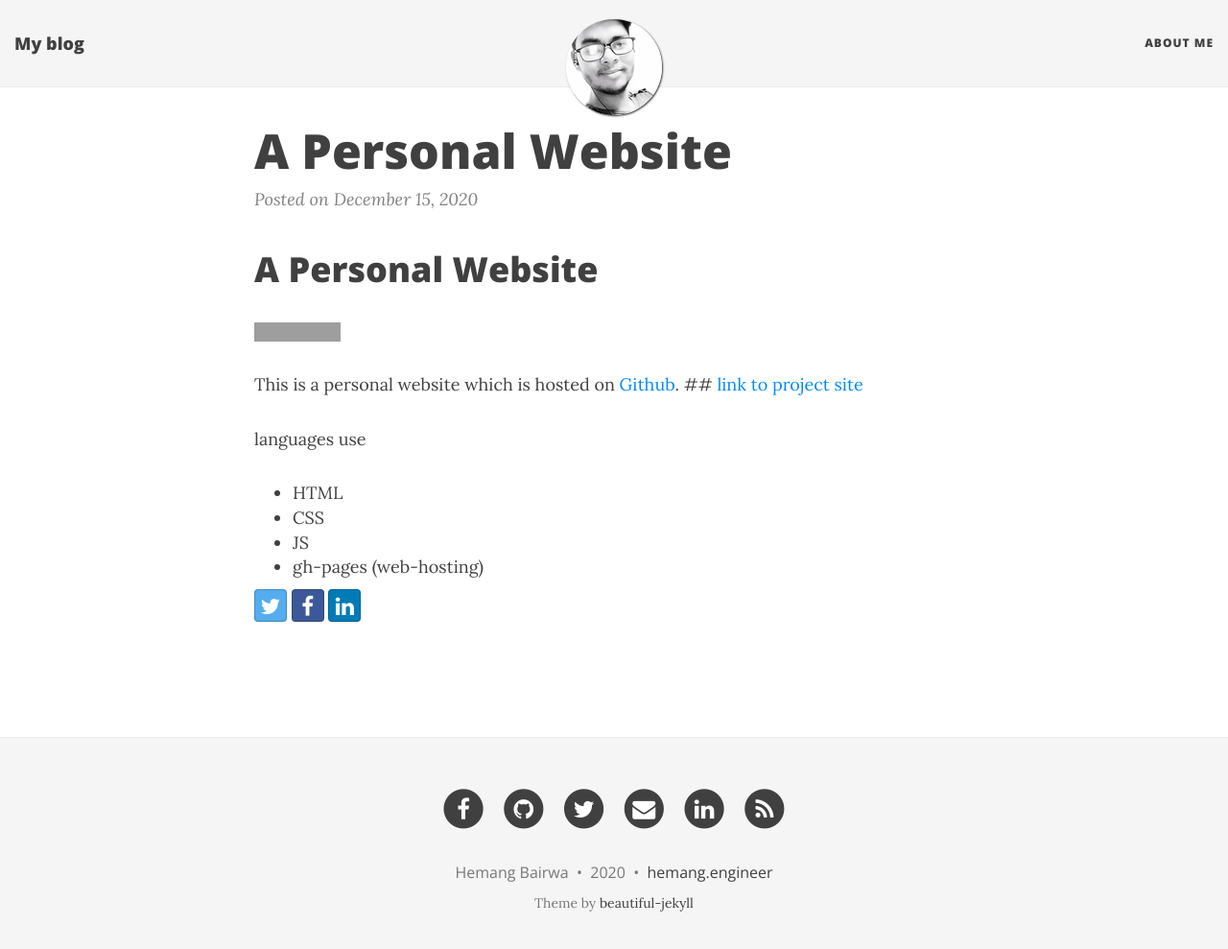
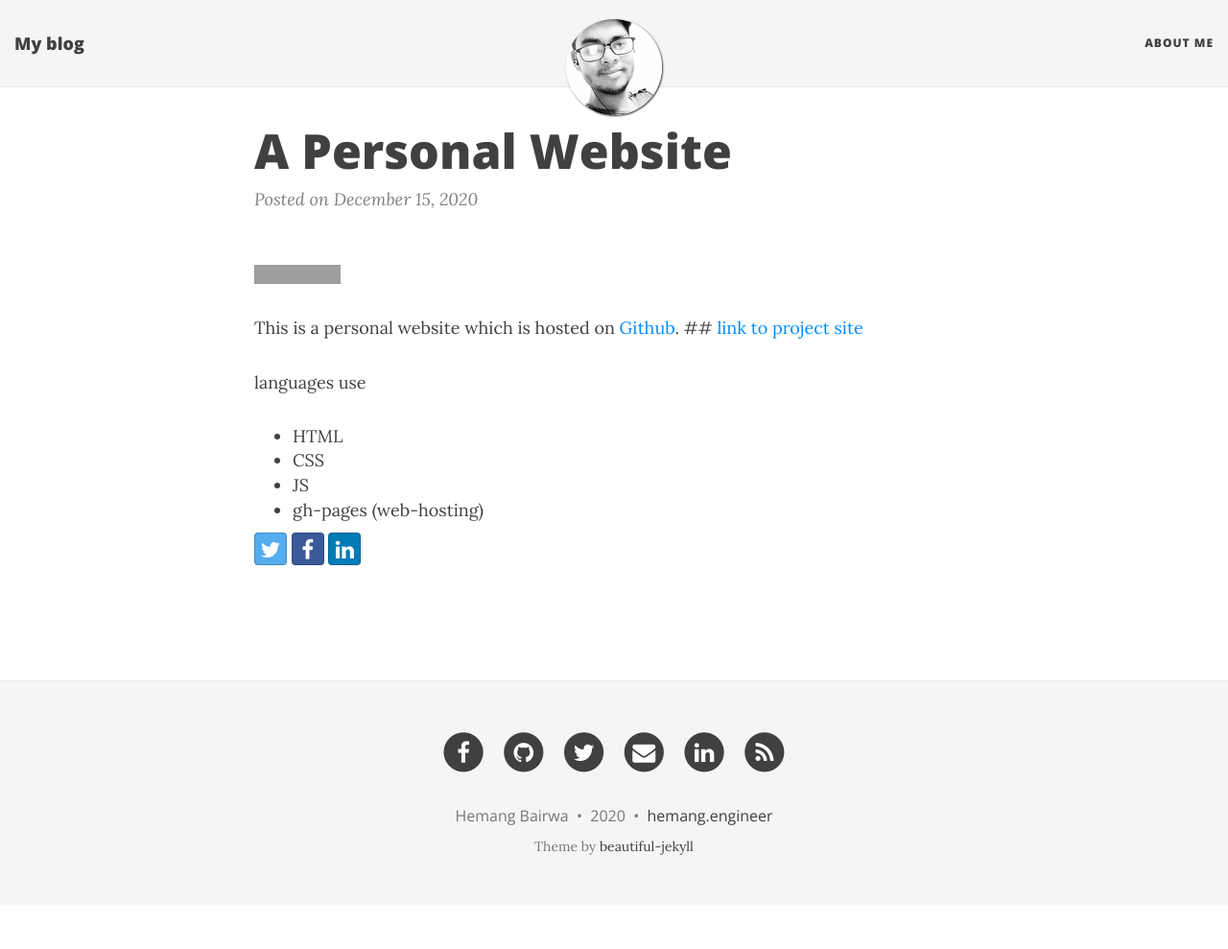
Before and after one commit to hemang-2001/blog, a Jekyll site: the page built from _posts/2020-12-15-A -Personal-Website.markdown, in a window 1280 px wide and 1002 px high. Shown: the top 989 px of the window at 96% size. Built offline with Jekyll 4.4.1, drawn with Linux system fonts in a browser that asks for light colours; nearby versions of some CDN libraries; grey boxes are pictures that could not be loaded.

Commit message:
Update 2020-12-15-A -Personal-Website.markdown

```diff
--- a/_posts/2020-12-15-A -Personal-Website.markdown
+++ b/_posts/2020-12-15-A -Personal-Website.markdown
@@ -2,7 +2,6 @@
 layout: post
 title: A Personal Website
 ---
-#  A Personal Website
 ![](https://komarev.com/ghpvc/?username=hemang-2001)
 
 This is a personal website which is hosted on [Github](https://github.com).
```
